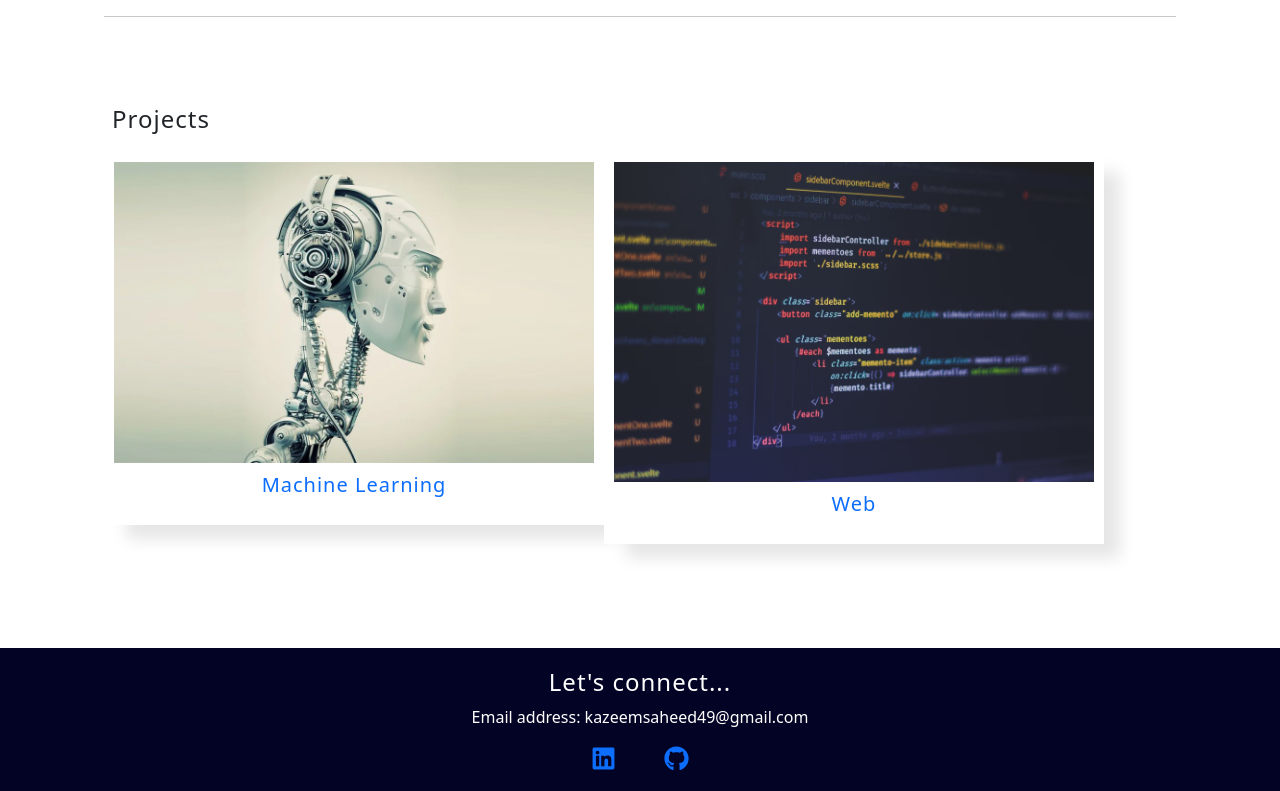
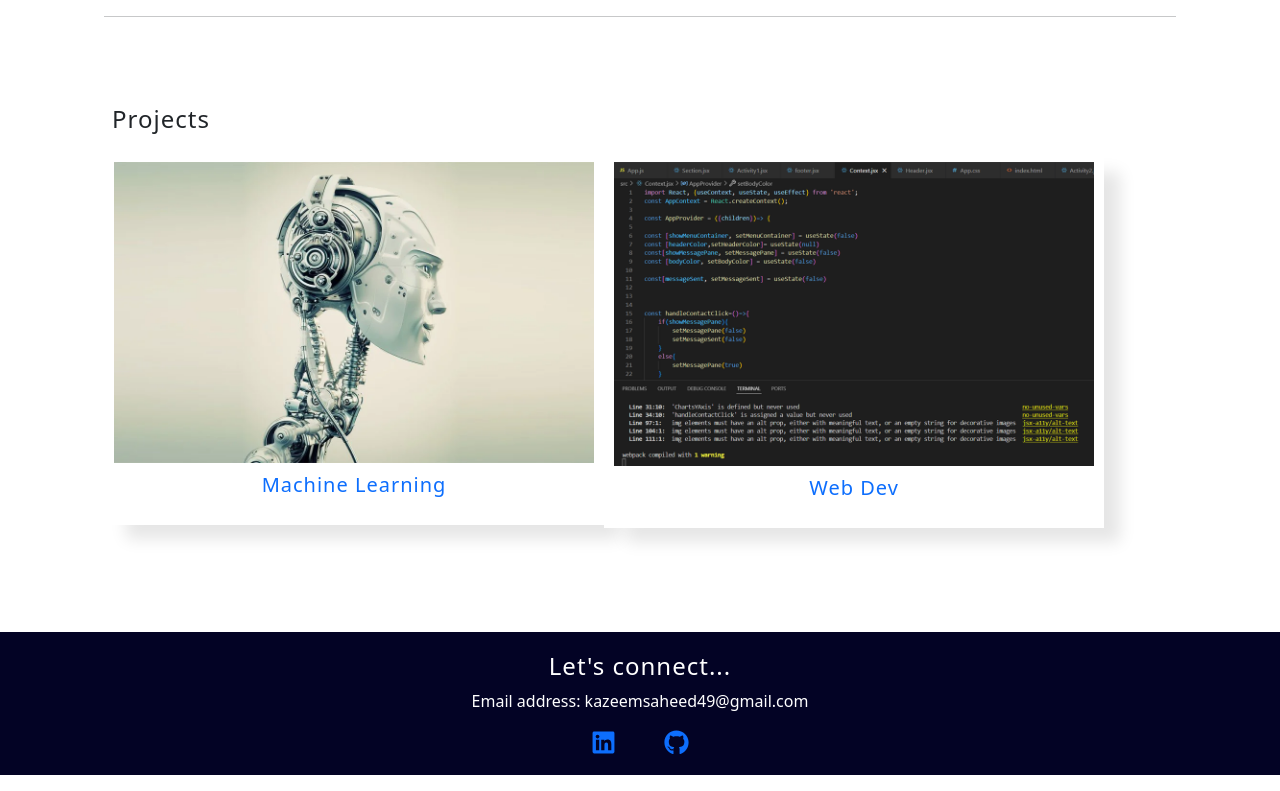
Before and after one commit to Kash5794/portfolio, a React (Create React App) app: page / in a window 1280 px wide. Shown: the part 1388-2179 px from the top of the page. Built offline with nearby package versions, Linux system fonts and the light colour scheme.

Commit message:
making changes

```diff
--- a/src/components/Section.jsx
+++ b/src/components/Section.jsx
@@ -2,7 +2,7 @@ import React, { useEffect, useState } from 'react'
 import profile from '../images/AICS1.png'
 import profile2 from '../images/profile3.jpg'
 import ml from '../images/ML.png'
-import web from '../images/web.png'
+import web from '../images/web2.png'
 import aics1 from '../images/aics1.jpg'
 import aics2 from '../images/aics2.jpg'
 import ernact from '../images/ernact.jpg'
@@ -127,16 +127,16 @@ const setToggleMode= ()=>{
 <div className='technology-stack-container'>
 <Link to='/machine'>
 
-<div className='technology-stack-image-container'>
+<div className='technology-stack-image-container' style={{backgroundColor:bodyColor?'#191919':'white'}}>
   <img src={ml} alt='machine learning'/>
-<div className='ML-title'><h5>Machine Learning</h5></div>
+<div className='ML-title' style={{backgroundColor:bodyColor?'#191919':'white'}}><h5>Machine Learning</h5></div>
 </div>
 </Link>
 
 <Link  to='/web'>
-<div className='technology-stack-image-container'>
+<div className='technology-stack-image-container' style={{backgroundColor:bodyColor?'#191919':'white'}}>
   <img src={web} alt='web development'/>
-<div className='web-title'><h5>Web</h5></div>
+<div className='web-title'style={{backgroundColor:bodyColor?'#191919':'white'}}><h5>Web Dev</h5></div>
 </div>
 </Link>
 </div>
```
Also changed, not shown: src/images/web.png, src/images/web2.png (added).
